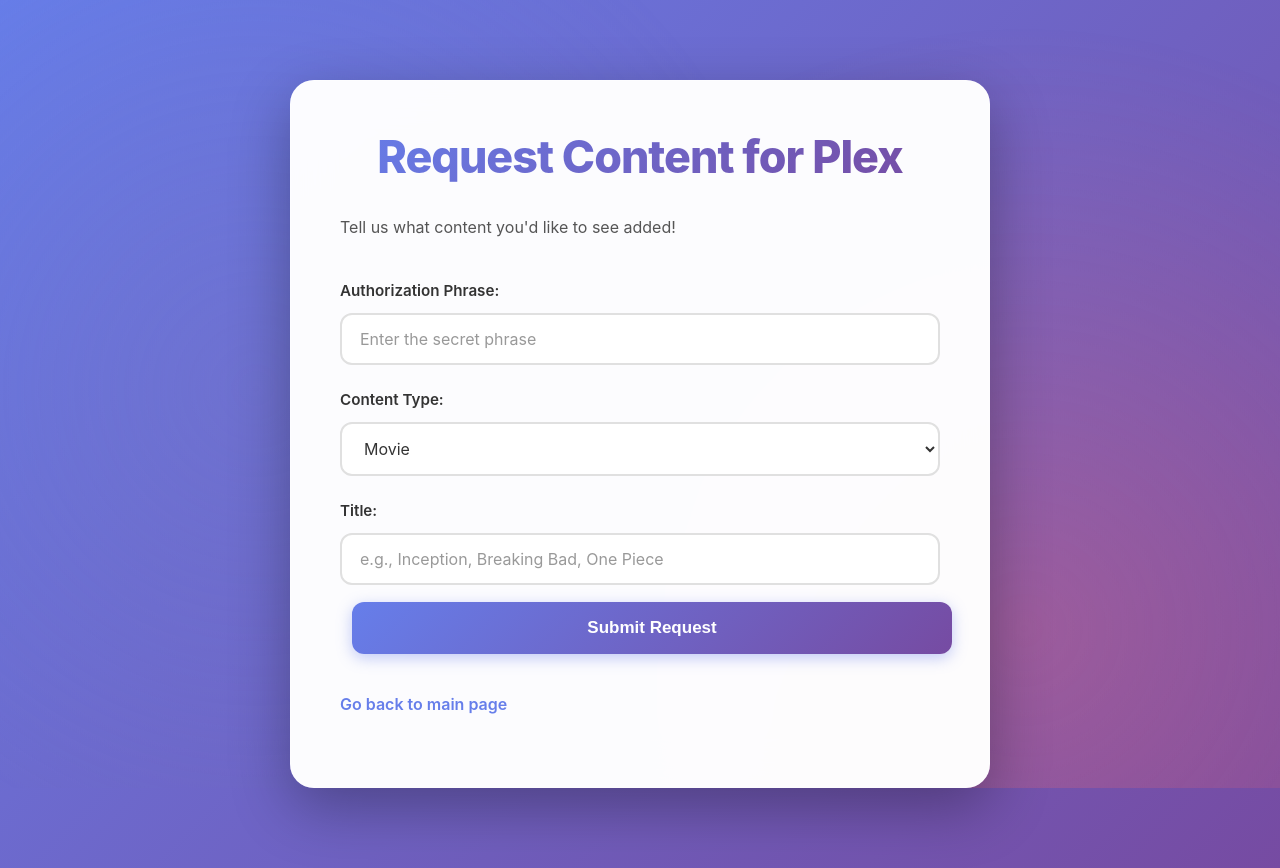
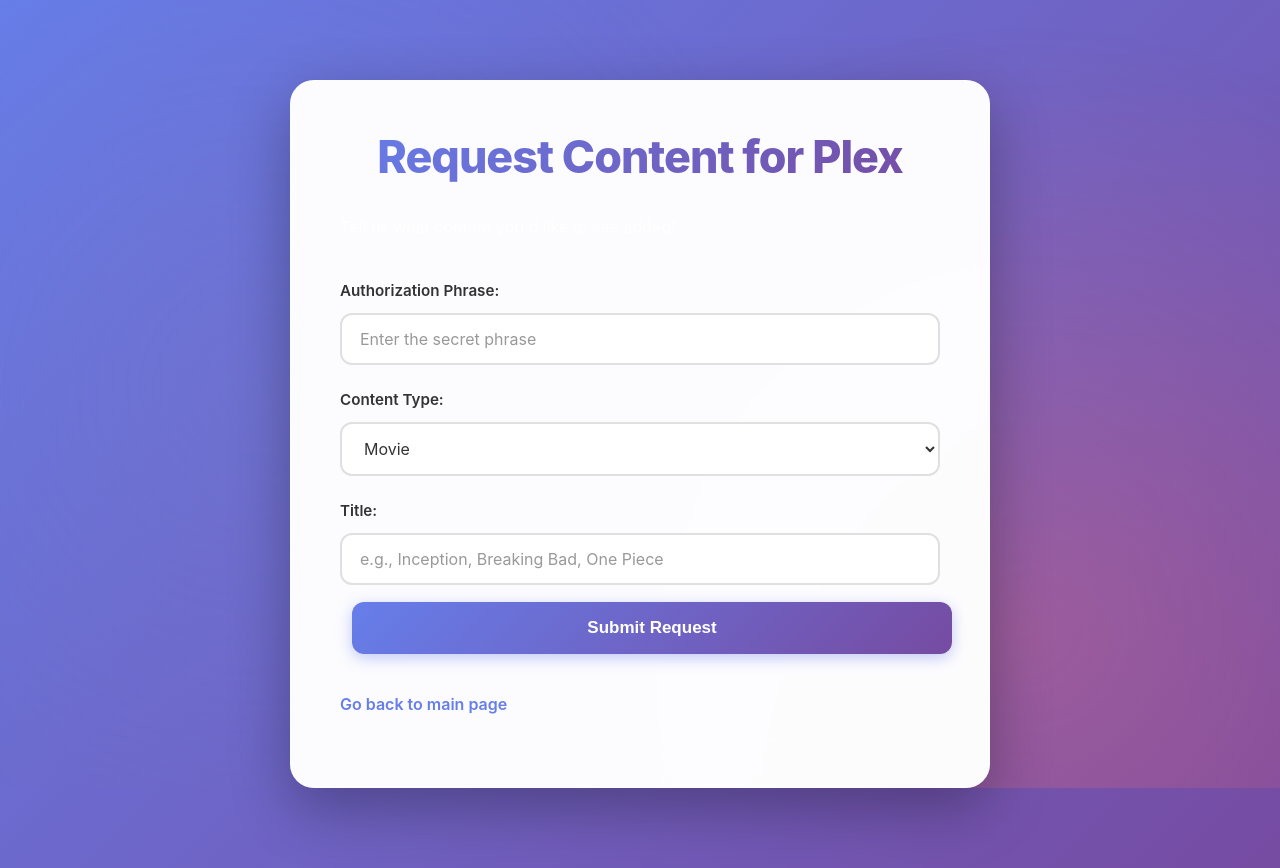
Before and after one commit to opisaac9001/media-request-portal, a Next.js app: page /requests in a window 1280 px wide. Built offline with nearby package versions, Linux system fonts and the light colour scheme; no server answers.

Commit message:
Fix text visibility on requests page

```diff
--- a/pages/requests.tsx
+++ b/pages/requests.tsx
@@ -76,7 +76,7 @@
     <Layout>
       <div className="container">
         <h1>Request Content for Plex</h1>
-        <p>Tell us what content you'd like to see added!</p>
+        <p style={{ color: 'rgba(255, 255, 255, 0.9)' }}>Tell us what content you'd like to see added!</p>
 
         {isLoggedIn && (
           <div style={{
```
